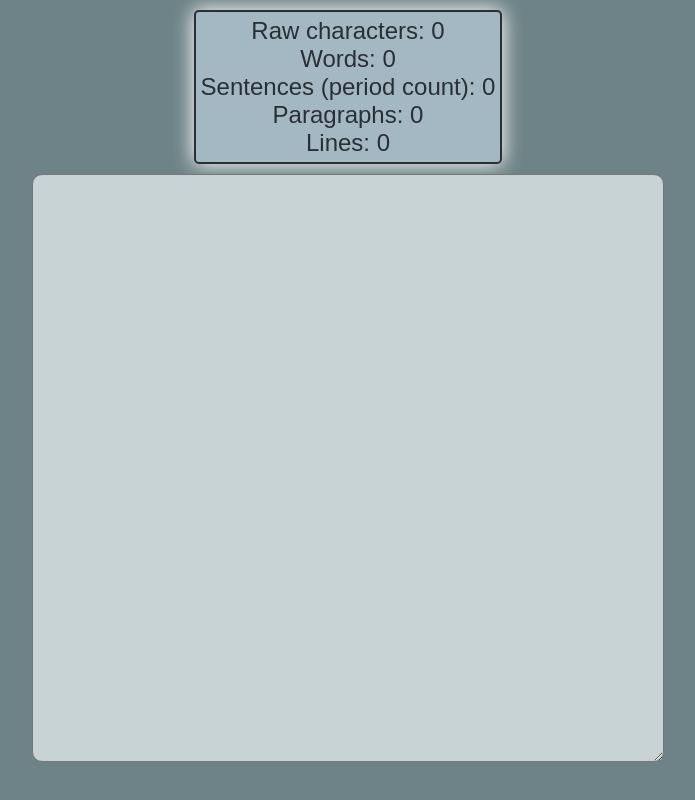
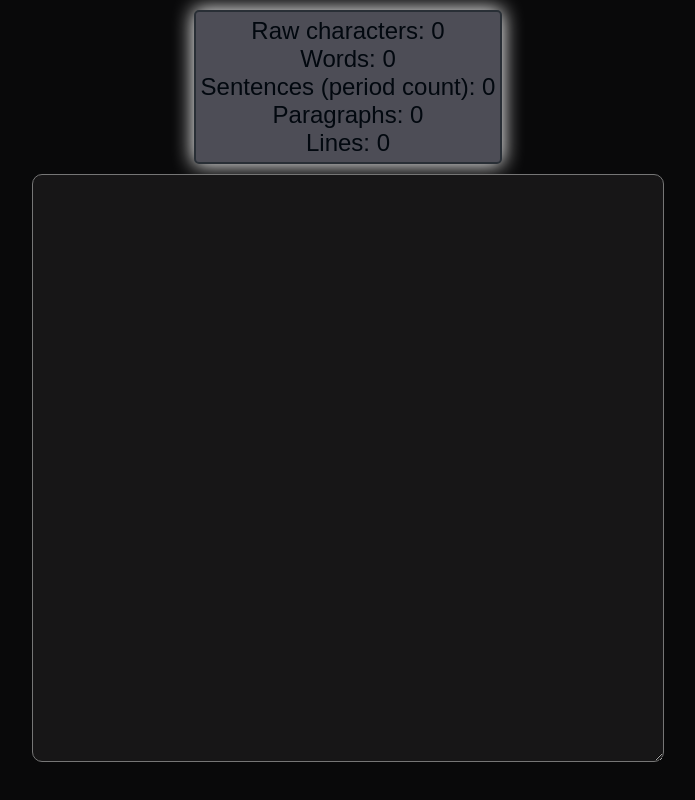
Before and after one commit to InsrtRandomUserHere/Senco, a plain HTML site: page index.html in a window 1280 px wide. Shown: the whole page, without its empty margins (292-987 px from the left). Drawn offline with Linux system fonts and the light colour scheme.

Commit message:
Update styles.css

```diff
--- a/styles.css
+++ b/styles.css
@@ -1,5 +1,5 @@
 html {
-    background-color: #6E8387;
+    background-color: #09090a;
 }
 
 .container {
@@ -9,7 +9,7 @@ html {
     text-align: center;
     margin: 10px auto;
 
-    background-color: #A4B8C4;
+    background-color: #4d4d56;
     width: fit-content;
     border: 2px;
     border-style: solid;
@@ -25,7 +25,7 @@ div > span {
     font-family: Arial, Helvetica, sans-serif;
     font-size: 24px;
     text-align: center;
-    color: #292F36;
+    color: #02080f;
 }
 
 .textcontainer {
@@ -35,7 +35,7 @@ div > span {
 }
 
 textarea {
-    background-color: #C8D3D5;
+    background-color: #171617;
     border-radius: 10px;
     text-align: justify;
     width: 50%;
@@ -45,6 +45,7 @@ textarea {
 
     font-family: Arial, sans-serif;
     font-size: 18px;
+    color: aliceblue;
 }
 
 /*insrt*/
```
